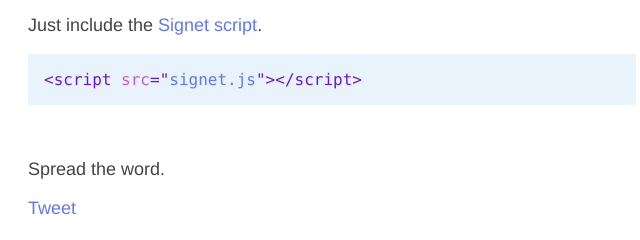
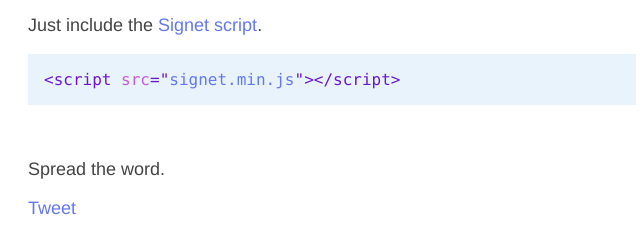
Before and after one commit to HubSpot/signet, a website: page index.html in a window 1280 px wide. Shown: the part 417-657 px from the top of the page, 308-948 px from the left. Drawn offline with nearby package versions, Linux system fonts and the light colour scheme.

Commit message:
Show signet.min.js as the download

```diff
--- a/index.html
+++ b/index.html
@@ -163,10 +163,10 @@
                 </p>
                 <br/>
                 <p>
-                    Just include the <a href="signet.js">Signet script</a>.
+                    Just include the <a href="signet.min.js">Signet script</a>.
                 </p>
                 <p>
-                    <pre class="language-markup"><code class="language-markup"><span class="token script"><span class="token tag"><span class="token tag"><span class="token punctuation">&lt;</span>script</span> <span class="token attr-name">src</span><span class="token attr-value"><span class="token punctuation">=</span><span class="token punctuation">"</span>signet.js<span class="token punctuation">"</span></span><span class="token punctuation">&gt;</span></span><span class="token tag"><span class="token tag"><span class="token punctuation">&lt;/</span>script</span><span class="token punctuation">&gt;</span></span></span></code></pre>
+                    <pre class="language-markup"><code class="language-markup"><span class="token script"><span class="token tag"><span class="token tag"><span class="token punctuation">&lt;</span>script</span> <span class="token attr-name">src</span><span class="token attr-value"><span class="token punctuation">=</span><span class="token punctuation">"</span>signet.min.js<span class="token punctuation">"</span></span><span class="token punctuation">&gt;</span></span><span class="token tag"><span class="token tag"><span class="token punctuation">&lt;/</span>script</span><span class="token punctuation">&gt;</span></span></span></code></pre>
                 </p>
                 <br/>
                 <p>
```
